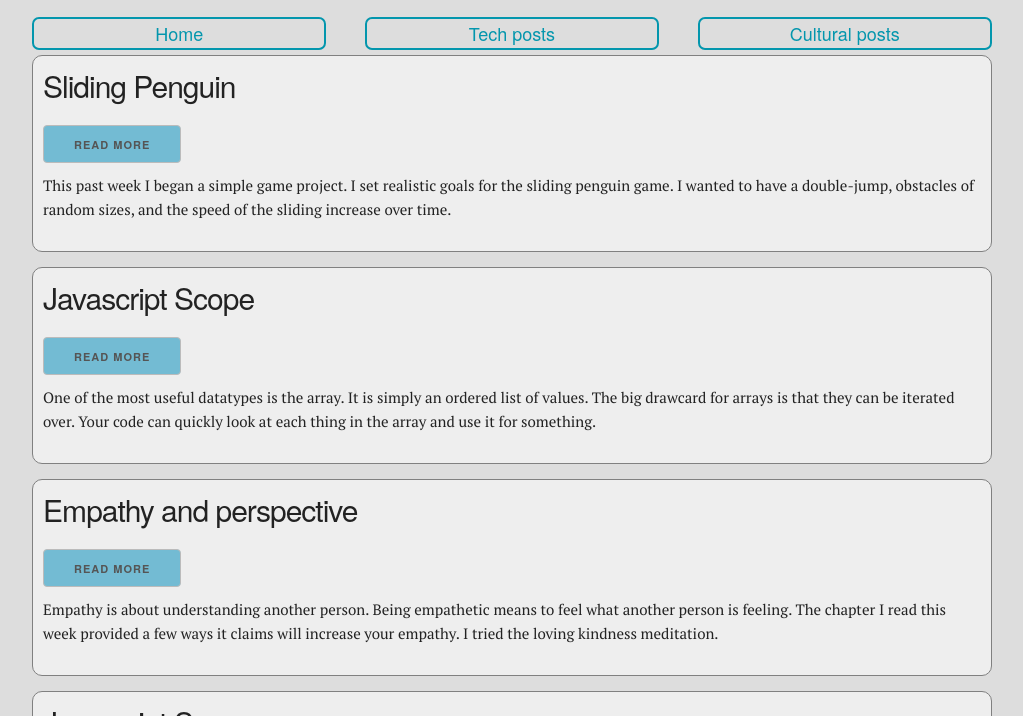
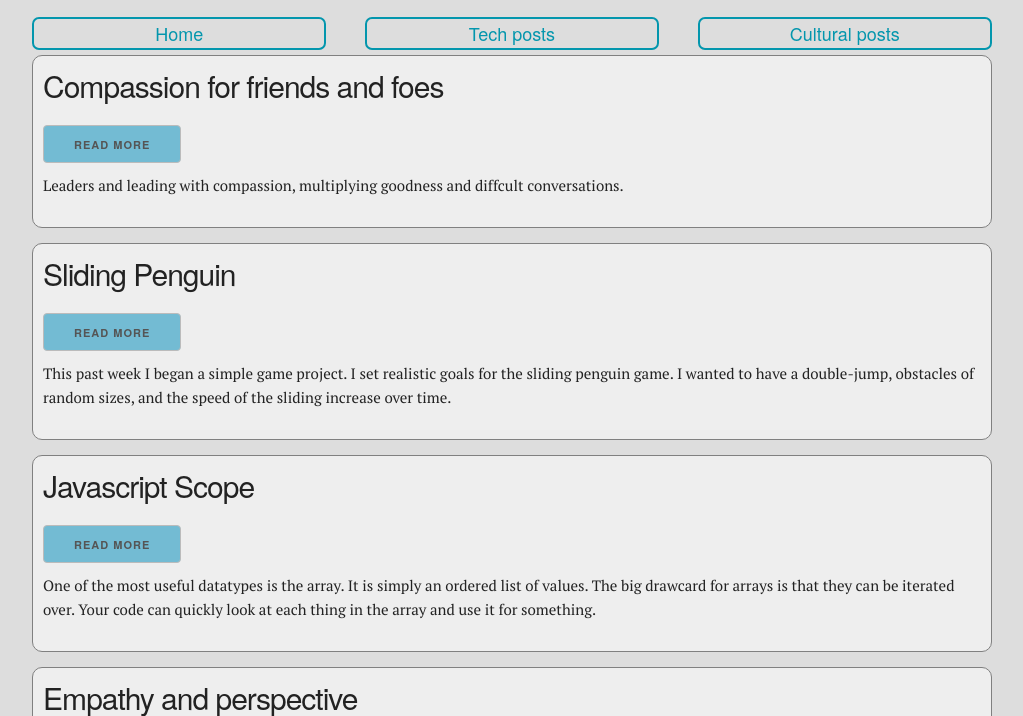
Before and after one commit to troy-lamerton/troy-lamerton.github.io, a plain HTML site: page index.html in a window 1280 px wide. Shown: the part 384-1100 px from the top of the page, without its empty margins (128-1151 px from the left). Drawn offline with nearby package versions, Linux system fonts and the light colour scheme.

Commit message:
Add links to new c9 blog post

```diff
--- a/index.html
+++ b/index.html
@@ -29,6 +29,13 @@
         <a class="one-third column" href="http://troy-lamerton.github.io/blog/culture.html">Cultural posts</a>
     </nav>
 
+    <article class="row">
+      <h3>Compassion for friends and foes</h3>
+      <a class="button" href="blog/c9-leadership.html">Read more</a>
+      <p>
+        Leaders and leading with compassion, multiplying goodness and diffcult conversations.
+      </p>
+    </article>
     <article class="row">
       <h3>Sliding Penguin</h3>
       <a class="button" href="blog/p1-personal-project-reflection.html">Read more</a>
```
Also changed, not shown: blog/culture.html (+5 -0 lines).
